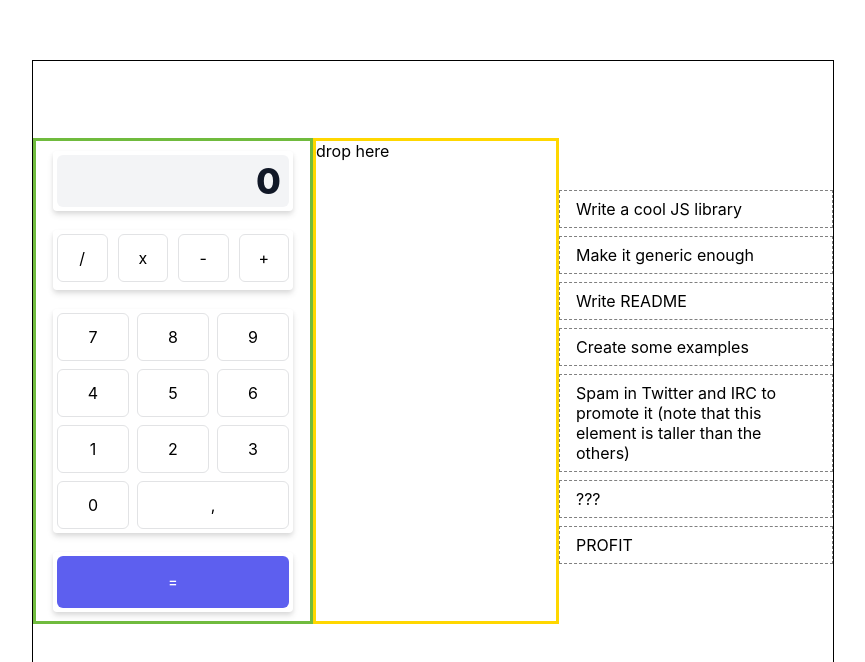
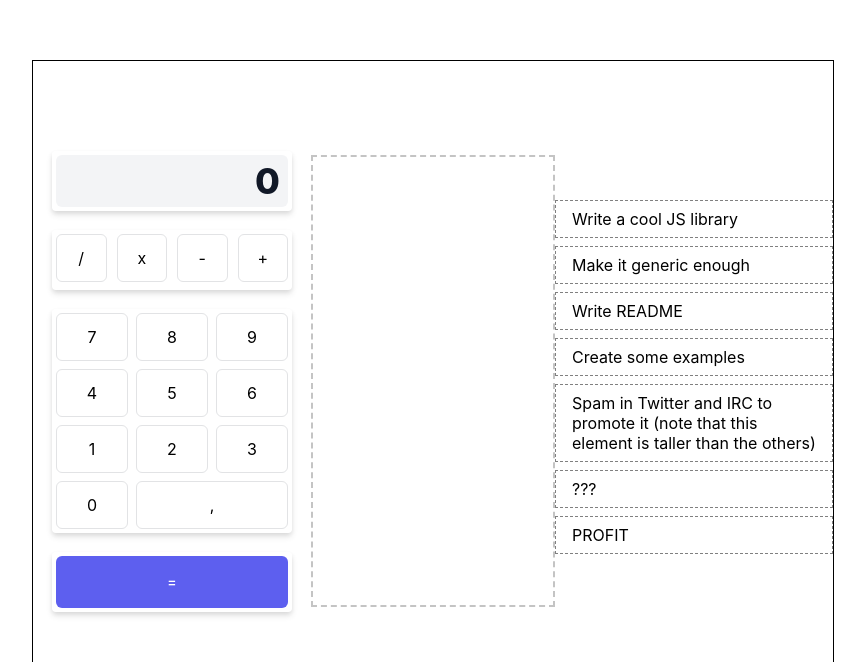
Before and after one commit to liza-rd-brain/CalculatorDnD, a React (Create React App) app: page / in a window 1280 px wide. Shown: the part 140-802 px from the top of the page, without its empty margins (207-1072 px from the left). Built offline with nearby package versions, Linux system fonts and the light colour scheme.

Commit message:
fix: copy only from constructor

```diff
--- a/src/App.tsx
+++ b/src/App.tsx
@@ -21,7 +21,7 @@ const StyledContainer = styled.div`
 const DragContainer = styled.div`
   width: 50%;
   height: 480px;
-  border: 3px solid #70bb3e;
+  /* border: 3px solid #70bb3e; */
   display: flex;
   flex-direction: column;
   justify-content: space-around;
@@ -29,16 +29,20 @@ const DragContainer = styled.div`
 `;
 
 const DropContainer = styled.div`
-  width: 240px;
-  height: 480px;
-  border: 3px solid gold;
+  width: 243px;
+  height: 448px;
+  border: 2px dashed #c4c4c4;
+
+  /* border: 3px solid gold; */
 `;
 
-export const ItemDragTypes = {
+export const ItemDragType = {
   CONSTRUCTOR_ITEM: "constructorItem",
-};
+  CALCULATOR_ITEM: "calculatorItem",
+} as const;
 
-export const APP_DATA = {};
+type KeysDrag = keyof typeof ItemDragType;
+export type DragType = (typeof ItemDragType)[KeysDrag];
 
 export const App = () => {
   const [state, dispatch] = useReducer(reducer, initialState);
@@ -50,6 +54,7 @@ export const App = () => {
         name={constructorItem.name}
         key={constructorItem.name}
         view={constructorItem.view}
+        type={ItemDragType.CONSTRUCTOR_ITEM}
       />
     );
   });
@@ -62,6 +67,7 @@ export const App = () => {
             name={constructorItem.name}
             key={constructorItem.name}
             view={constructorItem.view}
+            type={ItemDragType.CALCULATOR_ITEM}
           />
         );
       })
@@ -72,7 +78,7 @@ export const App = () => {
       <StyledContainer>
         <DragContainer>{dragList}</DragContainer>
         <DropContainer>
-          drop here
+          {/*       drop here */}
           <DropItem calculatorList={calculatorList}></DropItem>
         </DropContainer>
 
--- a/src/business/reducer.ts
+++ b/src/business/reducer.ts
@@ -16,24 +16,36 @@ export const reducer = (
   action: ActionType
 ): State => {
   switch (action.type) {
-    case "copyItem": {
+    case "draggedItem": {
+      switch (action.payload.type) {
+        case "calculatorItem": {
+          return state;
+        }
+        case "constructorItem": {
           const newCalculatorItem: CalculatorItem = state.sideBar.find(
-        (calculatorItem) => calculatorItem.name === action.payload
+            (calculatorItem) => calculatorItem.name === action.payload.id
           ) as CalculatorItem;
 
-      const newSideBar: CalculatorItem[] = state.sideBar.map((sideBarItem) => {
-        if (sideBarItem.name === action.payload) {
+          const newSideBar: CalculatorItem[] = state.sideBar.map(
+            (sideBarItem) => {
+              if (sideBarItem.name === action.payload.id) {
                 return { ...sideBarItem, view: "disable" };
               } else {
                 return sideBarItem;
               }
-      });
+            }
+          );
 
           const newCanvas = [...state.canvas, newCalculatorItem];
           const newState = { ...state, canvas: newCanvas, sideBar: newSideBar };
           console.log("newState", newState);
           return newState;
         }
+        default: {
+          return state;
+        }
+      }
+    }
 
     default:
       return state;
--- a/src/business/types/index.ts
+++ b/src/business/types/index.ts
@@ -1,3 +1,5 @@
+import { DragType } from "../../App";
+
 type AppPhase = "constructor" | "calculator";
 
 export type State = {
@@ -24,4 +26,4 @@ type IdItem = string;
 export type ActionType =
   | { type: "dropItem" }
   | { type: "test" }
-  | { type: "copyItem"; payload: IdItem };
+  | { type: "draggedItem"; payload: { id: IdItem; type: DragType } };
--- a/src/component/DragItem.tsx
+++ b/src/component/DragItem.tsx
@@ -3,7 +3,7 @@ import styled from "styled-components";
 import { useDrag } from "react-dnd";
 
 import { useAppContext } from "../App.provider";
-import { ItemDragTypes } from "../App";
+import { DragType, ItemDragType } from "../App";
 import { CalculatorItemName, CalculatorItemView } from "../business/types";
 import { Display } from "./Display";
 import { OperationList } from "./OperationList";
@@ -16,6 +16,7 @@ type DragProps = {
   id: string;
   name: CalculatorItemName;
   view: CalculatorItemView;
+  type: DragType;
 };
 
 type DropResult = {
@@ -44,17 +45,19 @@ const getCalculator = (name: CalculatorItemName) => {
   }
 };
 
-export const DragItem: FC<DragProps> = ({ id, name, view }) => {
+export const DragItem: FC<DragProps> = ({ id, name, view, type }) => {
+  console.log("type", type);
   const { state, dispatch } = useAppContext();
   const [{ isDragging }, drag, dragPreview] = useDrag(
     () => ({
-      type: ItemDragTypes.CONSTRUCTOR_ITEM,
+      type: type,
       item: { id },
       end: (item, monitor) => {
+        //DEPENDS WHAT AND FROM WHERE DRAG
         const dropResult = monitor.getDropResult<DropResult>();
         if (item && dropResult) {
           console.log(`You dropped ${item.id} into ${dropResult.name}!`);
-          dispatch({ type: "copyItem", payload: id });
+          dispatch({ type: "draggedItem", payload: { id: id, type: type } });
         }
       },
       collect: (monitor) => ({ isDragging: monitor.isDragging() }),
--- a/src/component/DropItem.tsx
+++ b/src/component/DropItem.tsx
@@ -1,9 +1,10 @@
 import { FC, useRef } from "react";
 import { useDrop } from "react-dnd";
 import styled from "styled-components";
+import { ItemDragType } from "../App";
 
 import { useAppContext } from "../App.provider";
-import { ItemDragTypes } from "../App";
+
 import { CalculatorItem } from "../business/types";
 
 const StyledDropBlock = styled.div`
@@ -20,7 +21,7 @@ export const DropItem: FC<DropItemProps> = ({ calculatorList }) => {
   const ref = useRef(null);
 
   const [{ isOver, handlerId }, drop] = useDrop(() => ({
-    accept: ItemDragTypes.CONSTRUCTOR_ITEM,
+    accept: ItemDragType.CONSTRUCTOR_ITEM || ItemDragType.CALCULATOR_ITEM,
     drop: () => ({ name: "drop container" }),
     /*  drop: () => dispatch({ type: "dropItem" }), */
     collect: (monitor) => ({
```
Lines whose indentation alone changed are shown as unchanged.
